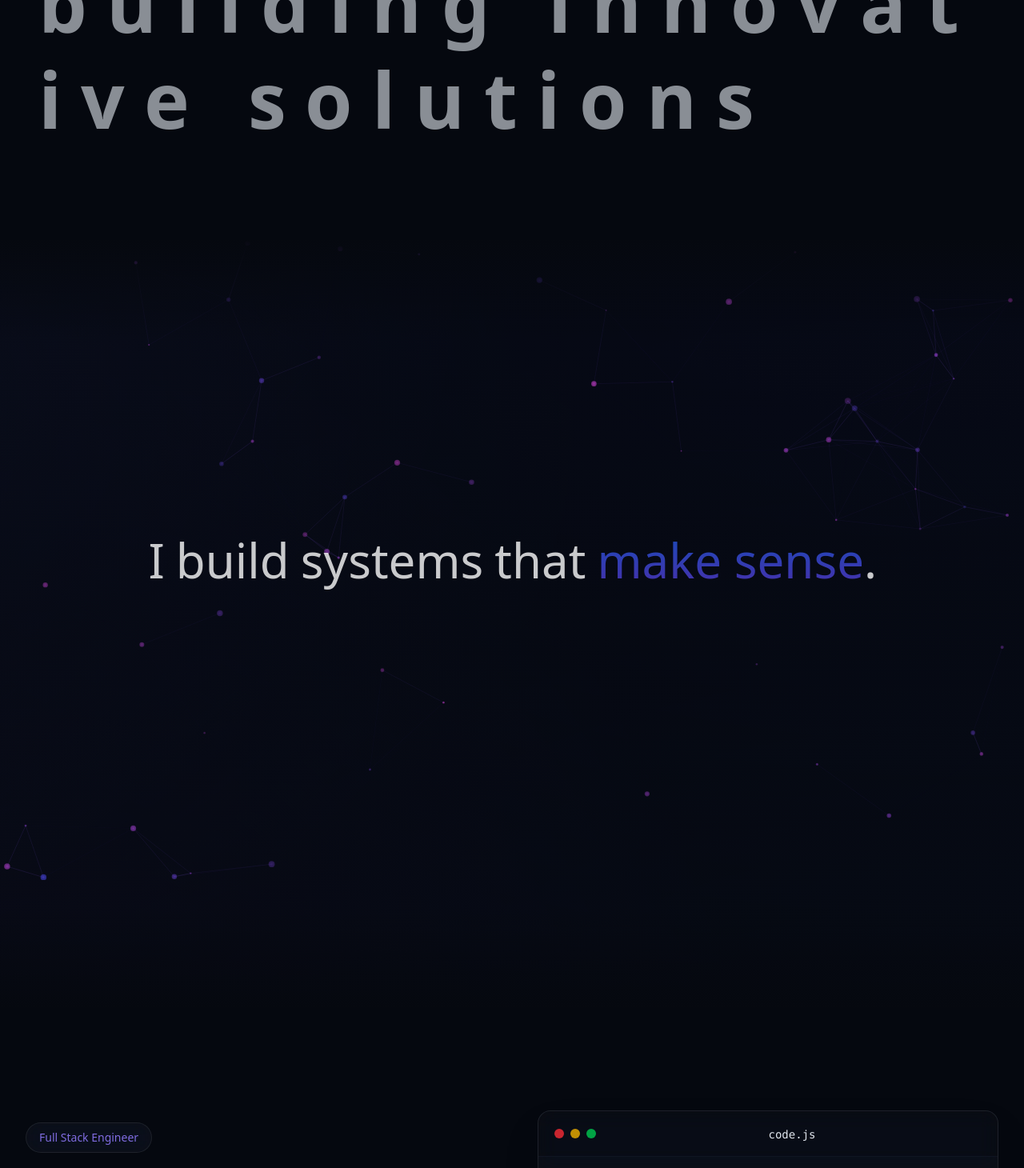
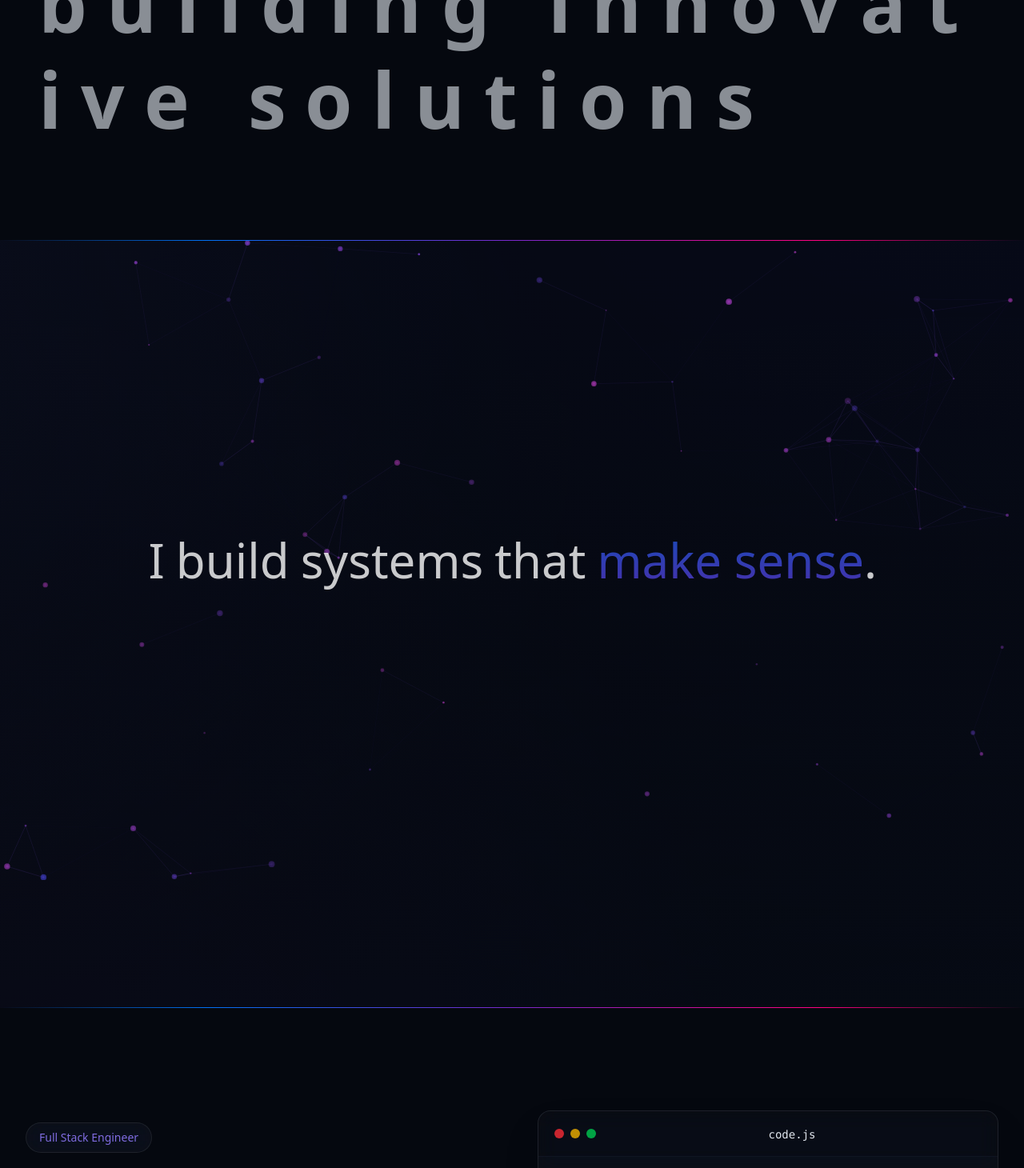
Before and after one commit to grudzinskio/Personal_Website, a React (Vite) app: page / in a window 1280 px wide. Shown: the part 876-2336 px from the top of the page at 80% size. Built offline with nearby package versions, Linux system fonts and the light colour scheme.

Commit message:
added section lines

```diff
--- a/src/components/sections/VideoScrollSection.tsx
+++ b/src/components/sections/VideoScrollSection.tsx
@@ -132,11 +132,12 @@ export const VideoScrollSection = () => {
       <div className="sticky top-0 h-screen w-full flex items-center justify-center">
         {/* Background layer with overflow hidden - extends to full section height */}
         <div className="absolute top-0 left-0 right-0 overflow-hidden" style={{ height: '120vh' }}>
-          {/* Gradient fade from previous section */}
+          {/* Glowing border at top */}
+          {/* The line itself */}
           <div
-            className="absolute top-0 left-0 w-full h-32 z-10 pointer-events-none"
+            className="absolute top-0 left-0 w-full h-px z-20"
             style={{
-              background: 'linear-gradient(to bottom, hsl(var(--background)) 0%, transparent 100%)'
+              background: 'linear-gradient(90deg, transparent 0%, #0070f3 20%, #7928ca 50%, #ff0080 80%, transparent 100%)'
             }}
           />
 
@@ -153,11 +154,12 @@ export const VideoScrollSection = () => {
           {/* Gradient overlay for depth */}
           <div className="absolute inset-0 bg-gradient-to-b from-transparent via-background/30 to-transparent" />
 
-          {/* Gradient fade to next section */}
+
+          {/* Glowing border at bottom */}
           <div
-            className="absolute bottom-0 left-0 w-full h-32 z-10 pointer-events-none"
+            className="absolute bottom-0 left-0 w-full h-px z-20"
             style={{
-              background: 'linear-gradient(to top, hsl(var(--background)) 0%, transparent 100%)'
+              background: 'linear-gradient(90deg, transparent 0%, #0070f3 20%, #7928ca 50%, #ff0080 80%, transparent 100%)'
             }}
           />
         </div>
@@ -170,8 +172,7 @@ export const VideoScrollSection = () => {
             y: textY
           }}
         >
-          {/* Glow behind text */}
-          <div className="absolute top-1/2 left-1/2 -translate-x-1/2 -translate-y-1/2 w-[500px] h-[200px] bg-gradient-radial from-accent-purple/10 via-transparent to-transparent blur-3xl pointer-events-none" />
+
 
 
           <div className="w-full">
```
